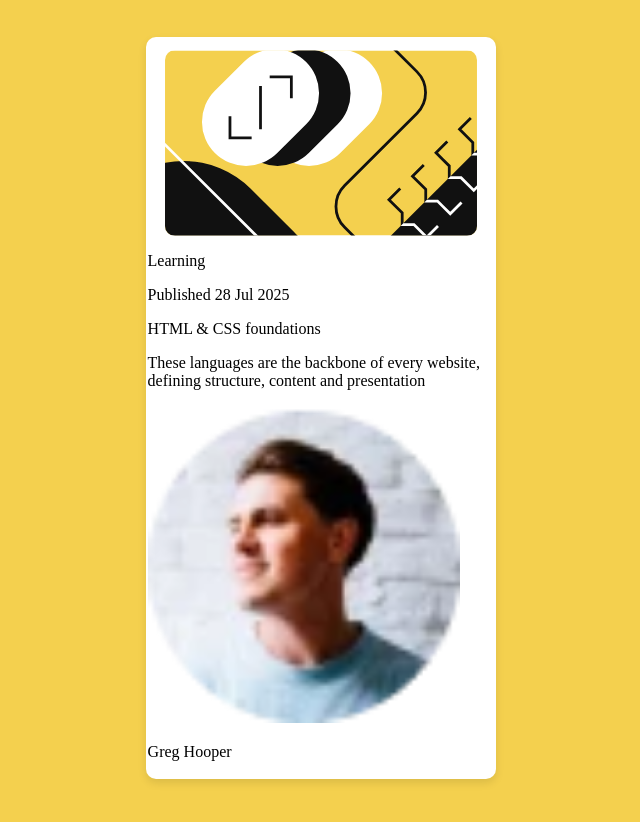
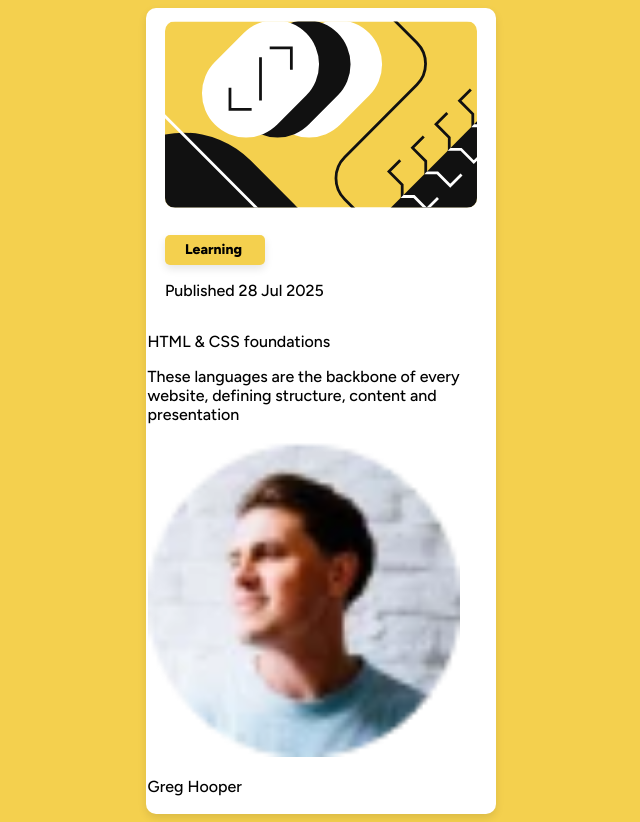
Before and after one commit to herbertDev12/blog-preview-card, a plain HTML site: page index.html in a window 1280 px wide. Shown: the whole page, without its empty margins (319-959 px from the left). Drawn offline with Linux system fonts and the light colour scheme.

Commit message:
add the style to the tag and the published date components

```diff
--- a/index.html
+++ b/index.html
@@ -27,7 +27,11 @@
           />
         </div>
         <div class="tag-container">
-          <p class="tag-text">Learning</p>
+          <div class="tag">
+            <div class="tag-content">
+              <p class="tag-text">Learning</p>
+            </div>
+          </div>
         </div>
         <div class="publicationDate-container">
           <p class="publicationDate-text">Published 28 Jul 2025</p>
--- a/style.css
+++ b/style.css
@@ -1,4 +1,7 @@
+@import url('https://fonts.googleapis.com/css2?family=Figtree:wght@500;800&display=swap');
+
 body{
+    font-family: 'Figtree', sans-serif;
     background-color: hsl(47, 88%, 63%);
 }
 
@@ -34,3 +37,45 @@ img{
     width: 90%;
     border-radius: 10px;
 }
+
+.tag-container{
+    display: flex;
+    margin-left: 5%;
+    margin-top: 8%
+}
+
+.tag {
+    height: 30px;
+    display: flex;
+    align-items: center;
+    flex: content;
+    width: 5%;
+    max-width: 100px;
+    border-radius: 5px;
+    overflow: hidden;
+    box-shadow: 0 4px 8px rgba(0, 0, 0, 0.1);
+    transition: transform 0.3s ease, box-shadow 0.3s ease;
+    background: hsl(47, 88%, 63%);
+}
+
+.tag-content {
+    padding-left: 20%;
+    margin-top: -1px; /* Ajusta este valor según necesidad */
+}
+
+.tag-text {
+    margin: 0;
+    padding: 0;
+    line-height: 1;
+    font-weight: bold;
+    font-size: 14px;
+}
+
+.publicationDate-container{
+    display: flex;
+    margin-left: 5%;
+}
+
+.publicationDate-text{
+    font-weight: 100;
+}
```
